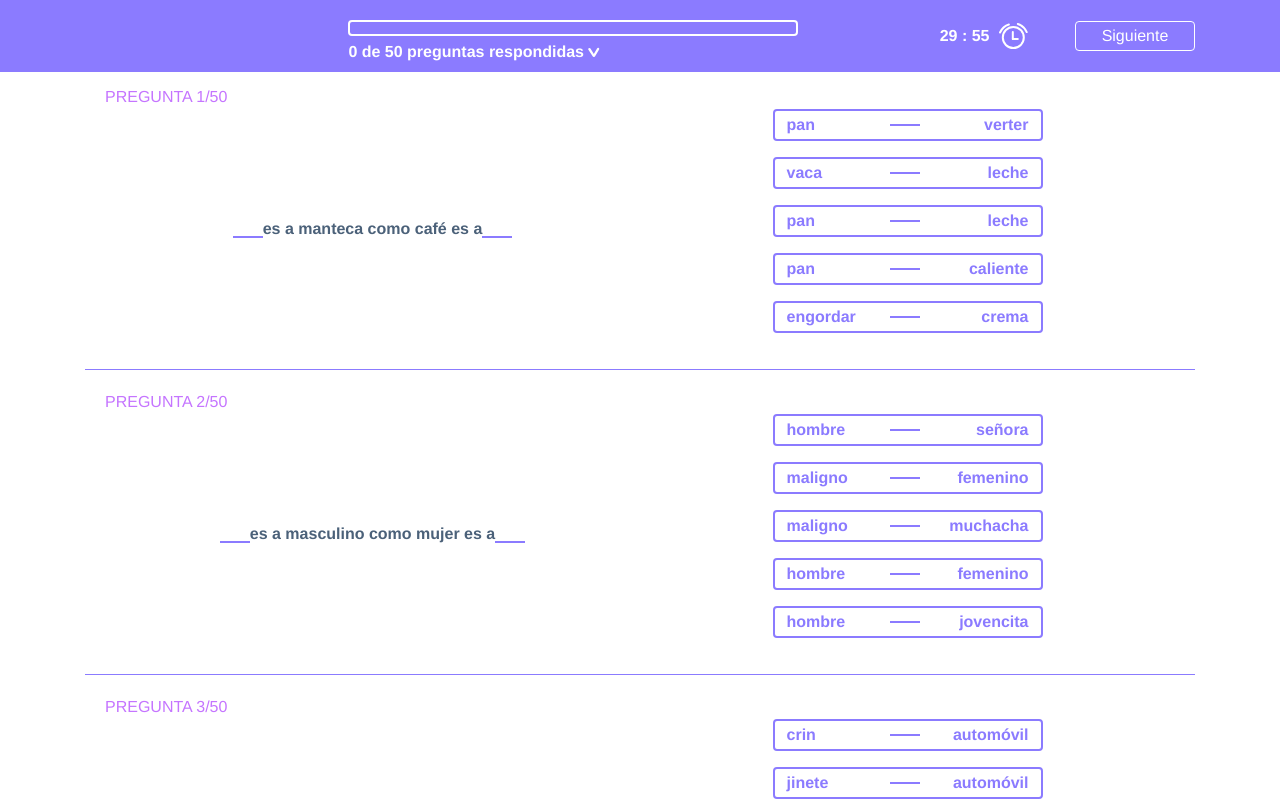
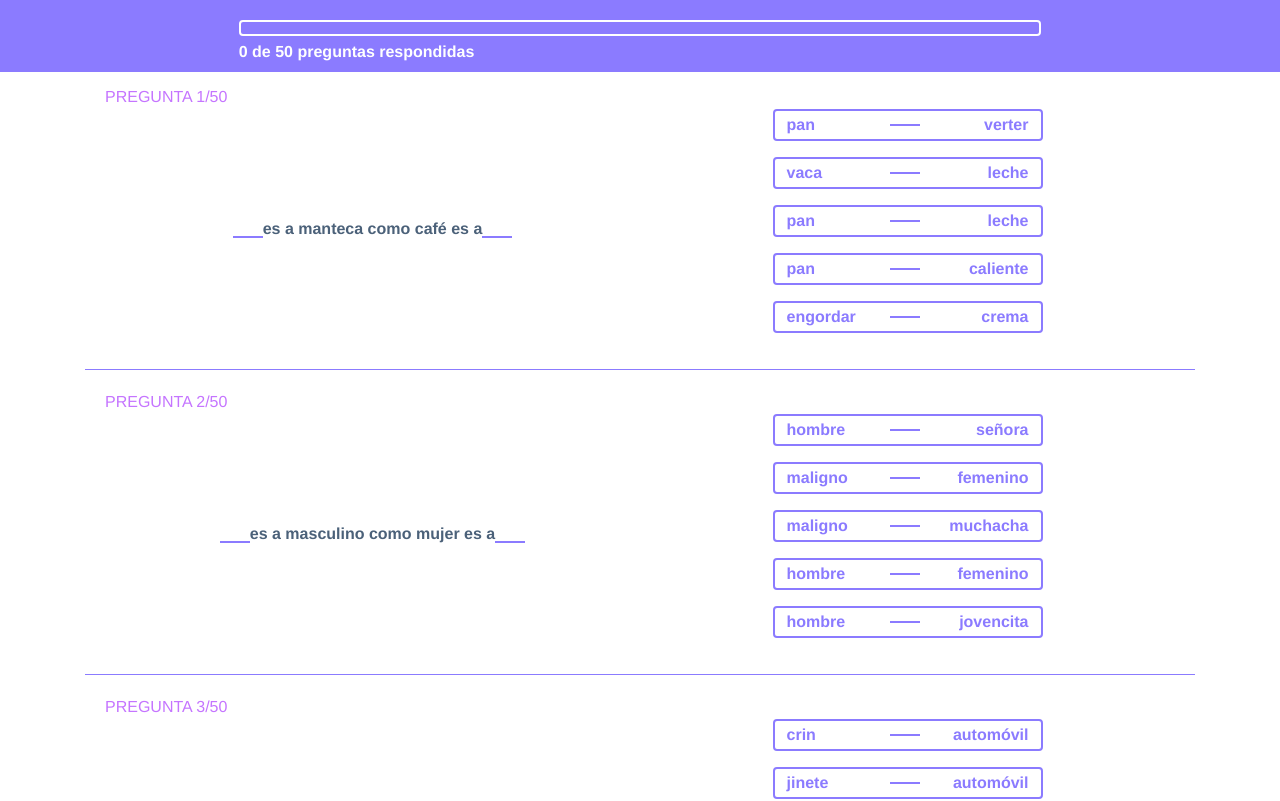
Before and after one commit to Mikjail/psicolab-ui, a Vue app: page / in a window 1280 px wide. Shown: the top 801 px of the page. Built offline with nearby package versions, Linux system fonts and the light colour scheme.

Commit message:
NavBar - Removing features and leaving only progressBar

```diff
--- a/src/components/NavBar.vue
+++ b/src/components/NavBar.vue
@@ -1,61 +1,19 @@
 <template>
   <nav class="navbar fixed-top">
      <div class="container">
-       <div class="d-flex w-100">
-         <div class="navbar__nav-btn">
-           <button class="btn navbar__nav-btn__back"
-            @click="onBack"
-            v-if="currentPage > 1">
-              Volver
-          </button>
-        </div>
-        <div class="navbar__progress">
+       <div class="d-flex justify-content-center w-100">
+          <div class="navbar__progress col-12 col-xl-9">
               <div class="navbar__progress__bar">
                 <b-progress
                   :value="totalProgress"
                   class="w-100"> </b-progress>
-                <a
+                  <p
                   id="dropdown-list"
-                class="navbar__progress__dropdown-btn"
-                href="javascript:void(0)"
-                @click="onToggleDropdown">
+                  class="navbar__progress__status"
+                  href="javascript:void(0)">
                     {{totalAnswers}} de {{totalQuestions}} preguntas respondidas
-                </a>
-                <div
-                v-if="questionDropdown"
-                class="navbar__progress__dropdown-list">
-                  <div class="navbar__progress__dropdown-list__title">
-                    Navegar a:
+                  </p>
               </div>
-                  <ul>
-                    <template v-for="index in totalQuestions">
-                      <li :class="{ answered: questionAsnwered[index]}"
-                          :key="index"
-                          @click="onNavigateTo(index)">
-                            PREGUNTA {{index}}
-                      </li>
-                    </template>
-                  </ul>
-                </div>
-            </div>
-        </div>
-        <div class="navbar__timer">
-          <span class="navbar__timer__time">
-            {{minutes | formatTime }} : {{seconds | formatTime }}
-          </span>
-          <img src="@/assets/watch.svg" alt="watchIcon">
-        </div>
-        <div class="navbar__nav-btn">
-          <button class="btn navbar__nav-btn__next"
-              v-if="currentPage < totalPages"
-              @click="onNext">
-              Siguiente
-          </button>
-           <button class="btn navbar__nav-btn__next"
-              v-if="currentPage === totalPages"
-              @click="onFinish">
-              Finalizar
-          </button>
           </div>
        </div>
     </div>
@@ -63,7 +21,6 @@
 </template>
 <script lang="ts">
 import { Vue, Component, Prop } from 'vue-property-decorator';
-import { BIconTypeStrikethrough } from 'bootstrap-vue';
 
 @Component({
   filters: {
@@ -76,124 +33,78 @@ import { BIconTypeStrikethrough } from 'bootstrap-vue';
   },
 })
 export default class NavBar extends Vue {
-  @Prop({ required: true, default: 1 }) currentPage!: number;
-
-  @Prop({ required: true, default: 1 }) totalPages!: number;
-
   @Prop({ required: true, default: 0 }) totalQuestions!: number;
 
   @Prop({ required: true, default: 0 }) totalAnswers!: number;
 
-  @Prop({ required: true, default: {} }) questionAsnwered!: number;
+  // deadline!: Date;
 
-  deadline!: Date;
+  // currentTime = 0;
 
-  currentTime = 0;
+  // questionDropdown = false;
 
-  questionDropdown = false;
+  // created() {
+  //   document.addEventListener('click', this.onDocumentClick);
+  // }
 
-  created() {
-    document.addEventListener('click', this.onDocumentClick);
-  }
+  // mounted() {
+  //   const time = new Date();
+  //   this.deadline = new Date();
+  //   this.deadline.setTime(time.getTime() + (30 * 60 * 1000));
+  //   this.countDown();
+  // }
 
-  mounted() {
-    const time = new Date();
-    this.deadline = new Date();
-    this.deadline.setTime(time.getTime() + (30 * 60 * 1000));
-    this.countDown();
-  }
+  // get seconds() {
+  //   return Math.floor((this.currentTime / 1000) % 60);
+  // }
 
-  get seconds() {
-    return Math.floor((this.currentTime / 1000) % 60);
-  }
-
-  get minutes() {
-    return Math.floor((this.currentTime / 1000 / 60) % 60);
-  }
+  // get minutes() {
+  //   return Math.floor((this.currentTime / 1000 / 60) % 60);
+  // }
 
   get totalProgress() {
     return (this.totalAnswers / this.totalQuestions) * 100;
   }
 
-  onNext() {
-    this.$emit('onChangePage', this.currentPage + 1);
-  }
+  // onNavigateTo(index: number) {
+  //   let page = 1;
+  //   if (index < 10) {
+  //     page = 1;
+  //   } else if (index % 10 === 0) {
+  //     page = index / 10;
+  //   } else {
+  //     page = Math.ceil(index / 10);
+  //   }
+  //   this.$emit('onChangeQuestion', { question: index, page });
+  // }
 
-  onBack() {
-    this.$emit('onChangePage', this.currentPage - 1);
-  }
-
-  onToggleDropdown() {
-    this.questionDropdown = !this.questionDropdown;
-  }
-
-  onNavigateTo(index: number) {
-    let page = 1;
-    if (index < 10) {
-      page = 1;
-    } else if (index % 10 === 0) {
-      page = index / 10;
-    } else {
-      page = Math.ceil(index / 10);
-    }
-    this.$emit('onChangeQuestion', { question: index, page });
-  }
-
-  onFinish() {
-    this.$emit('onChangePage', this.currentPage + 1);
-  }
-
-  countDown() {
-    this.currentTime = this.deadline.getTime() - new Date().getTime();
-    if (this.currentTime > 0) {
-      setTimeout(this.countDown, 1000);
-    } else {
-      alert('Su tiempo ha finalizado');
-      this.currentTime = 0;
-    }
-  }
-
-  onDocumentClick(e: any) {
-    const element = document.getElementById('dropdown-list');
-    const { target } = e;
-    if ((element && element !== target) && !element.contains(target)) {
-      this.questionDropdown = false;
-    }
-  }
-
-  destroyed() {
-    document.removeEventListener('click', this.onDocumentClick);
-  }
+  // countDown() {
+  //   this.currentTime = this.deadline.getTime() - new Date().getTime();
+  //   if (this.currentTime > 0) {
+  //     setTimeout(this.countDown, 1000);
+  //   } else {
+  //     alert('Su tiempo ha finalizado');
+  //     this.currentTime = 0;
+  //   }
+  // }
 }
 </script>
 <style lang="scss">
 .navbar{
   background-color: $primary;
   height: 72px;
-  &__timer{
-    display:flex;
-    align-items: center;
-    justify-content: flex-end;
-    flex-basis: 12%;
-    &__time{
-      color: white;
-      font-weight: bold;
-      padding-right: 10px;
-    }
-  }
   &__progress {
     display: flex;
     flex-direction: column;
     justify-content: flex-end;
     align-items: center;
-    flex-basis: 58%;
     height: 56px;
     &__bar{
       display: block;
-      width: 450px;
+      width: 100%;
       height: auto;
     }
-    &__dropdown-btn{
+    &__status {
       display:block;
       margin-bottom:0;
       color: white;
@@ -202,74 +113,11 @@ export default class NavBar extends Vue {
       &:after{
         content: "";
         display: inline-block;
-        background: url("../assets/dropdown_arrow.svg") no-repeat;
         width: 12px;
         height: 12px;
         top: 2px;
         position: relative;
       }
-      &:hover{
-        color:white;
-        text-decoration: none;
-      }
-    }
-    &__dropdown-list{
-      position: absolute;
-      background-color: white;
-      list-style: none;
-      border-radius: 4px;
-      height: 250px;
-      top: 73px;
-      box-shadow: 10px 10px 20px -5px rgba(0, 0, 0, 0.35);
-      &__title{
-        padding: 5px 16px;
-        height: 15%;
-        background-color: $primary;
-        color: white;
-        font-weight: bold;
-      }
-      ul {
-        padding-left: 0;
-        list-style-type: none;
-        overflow: scroll;
-        height: 85%;
-        li{
-          width: 130px;
-          padding-left: 16px;
-          padding-top: 2px;
-          padding-bottom: 2px;
-          font-size: 14px;
-          font-weight: bold;
-          color: $primary-light;
-          cursor: pointer;
-          &.answered{
-            color: $primary;
-          }
-          &:hover{
-            background-color: $primary;
-            color: white;
-          }
-        }
-      }
-    }
-  }
-  &__nav-btn{
-    display: flex;
-    align-items: center;
-    top: 12px;
-    flex-basis: 15%;
-    &:last-child{
-      justify-content: flex-end;
-    }
-    &__back,
-    &__next{
-       @include btn-outline-white;
-    }
-    &__back {
-      float:left;
-    }
-    &__next{
-      float:right;
     }
   }
 }
```
Lines whose indentation alone changed are shown as unchanged.
